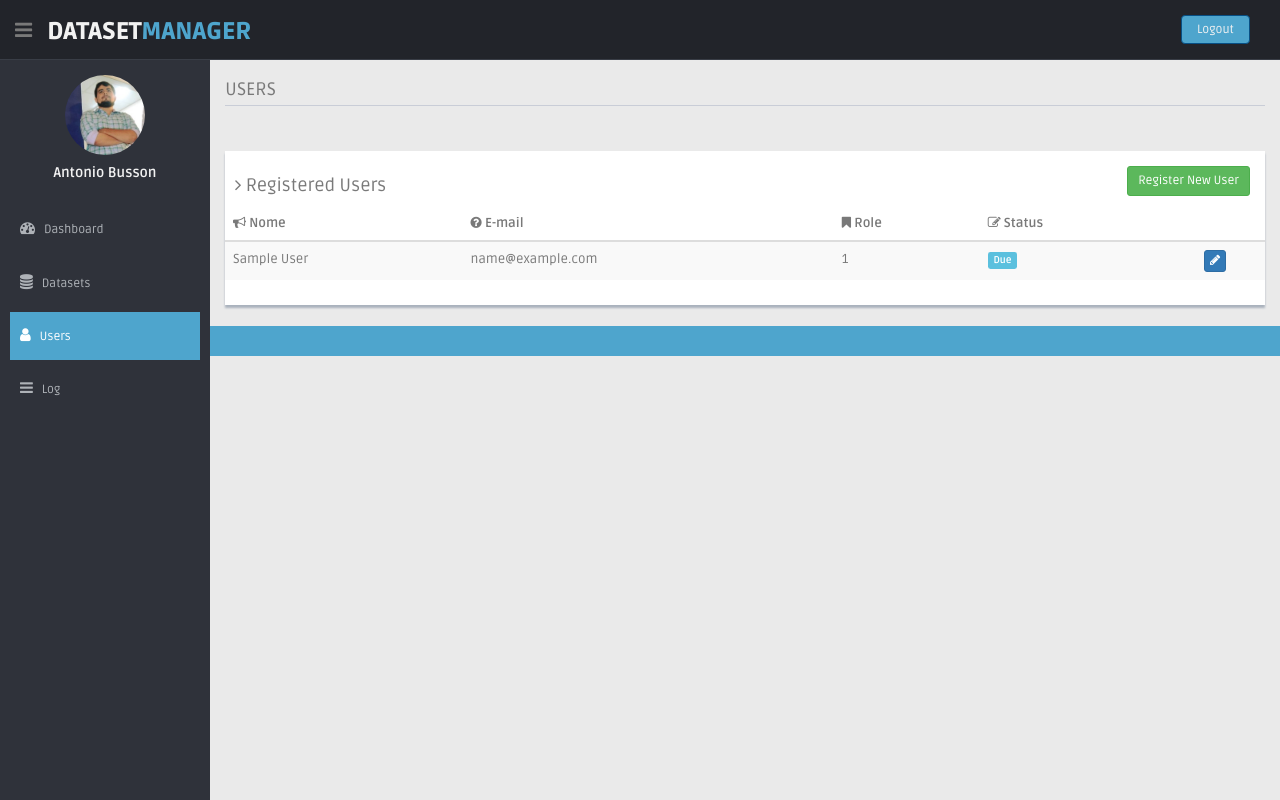
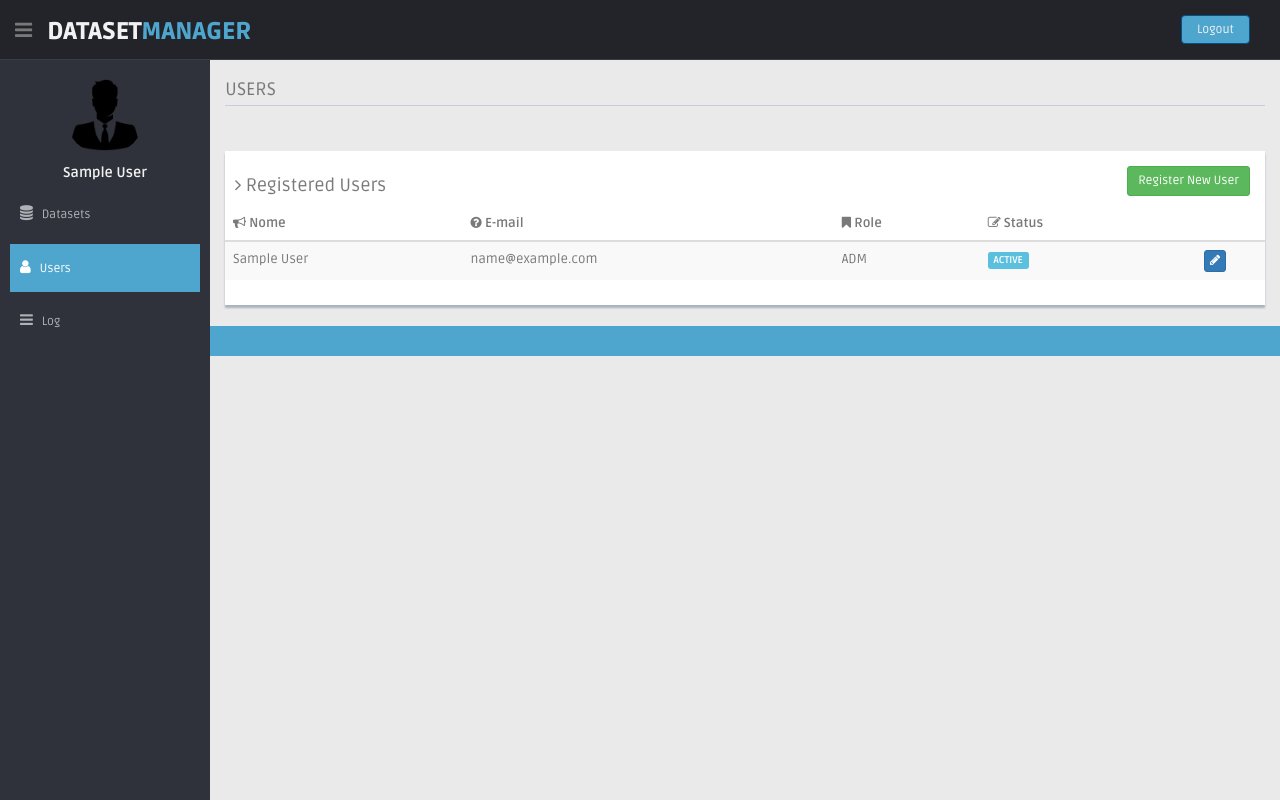
Before and after one commit to TeleMidia/DatasetManager, a Flask app: page /users in a window 1280 px wide. Run offline with Flask 2, Linux system fonts and the light colour scheme; a user stored in the database is signed in; tables that the repository leaves empty hold one stand-in row (values such as "Sample post"); some libraries are stand-ins or nearby versions.

Commit message:
user interface

```diff
--- a/src/app/forms.py
+++ b/src/app/forms.py
@@ -41,7 +41,7 @@ class CreateUserForm(FlaskForm):
 class EditUserForm(FlaskForm):
     id = StringField('Dataset id', validators=[DataRequired()])
     role = SelectField('Role', choices=[(USER_TYPE["NORMAL"], "ANNOTATOR"), (USER_TYPE["ADM"], "ADMIN")])
-    active = SelectField('STATUS', choices=[(USER_STATUS["ACTIVE"], "ACTIVE"), (USER_STATUS["BLOCKED"], "BLOCKED")])
+    active = SelectField('STATUS', choices=[("0", "ACTIVE"), ("1", "BLOCKED")])
     edit = SubmitField('Edit')
 
 class CreateDatasetForm(FlaskForm):
--- a/src/app/routes.py
+++ b/src/app/routes.py
@@ -79,7 +79,7 @@ def users():
         temp_password = randomString()
         temp_password = "123456"
         if databaseManager.registerUser(email_p=createUserForm.email.data, type_p=int(createUserForm.role.data),
-                                        name_p=createUserForm.username.data, password=temp_password, active_p=False) == 0:
+                                        name_p=createUserForm.username.data, password=temp_password, active_p=True) == 0:
             print("the user has been created")
             #send_email("Um teste", "ajgbusson@gmail.com", [createUserForm.email.data],"Um teste", "<h4> Um teste </h4>")
         else:
@@ -90,7 +90,8 @@ def users():
 
 
     users = databaseManager.getAllUser()
-    return render_template('user_table.html', title="USERS", users=users, createUserForm=createUserForm, editUserForm=editUserForm)
+    return render_template('user_table.html', current_user=current_user, title="USERS", users=users, createUserForm=createUserForm, editUserForm=editUserForm,
+                                                getTypeByValue=getTypeByValue)
 
 
 
@@ -107,7 +108,7 @@ def datasets():
             description_p = formCreateDataset.description.data,
             annotation_type_p = int(formCreateDataset.annotation_type.data), owner_id_p = current_user.id,
             license_p = int(formCreateDataset.license.data), zipfile_=formCreateDataset.zip_file.data,
-            tags_p=formCreateDataset.tags.data, annotators_p=formCreateDataset.annotators.data)
+            tags_p=formCreateDataset.tags.data, annotators_p=formCreateDataset.annotators.data, batch_size_p=int(formCreateDataset.batch_size.data))
 
     #if formEditDataset.validate_on_submit():
 
@@ -115,7 +116,14 @@ def datasets():
         req_code, req_msg = databaseManager.deleteDataset(formDeleteDataset.id.data, formDeleteDataset.title.data)
 
 
-    datasets = databaseManager.getAllDatasets()
+    datasets = []
+
+    if current_user.role == int(USER_TYPE["SUPER_ADM"]):
+        datasets = databaseManager.getAllDatasets()
+    elif current_user.role == int(USER_TYPE["ADM"]):
+        datasets = getAllDatasetsByOwnerId(current_user.id)
+
+
     datasets_annotators = []
     for dataset in datasets:
         dataset.annotators = [[], ""]
@@ -130,14 +138,14 @@ def datasets():
                     pre_str = " and "
                 dataset.annotators[1] += pre_str+databaseManager.getUserById(user.user_id).name
 
-    return render_template('datasets.html', title="DATASETS",
+    return render_template('datasets.html', current_user=current_user, title="DATASETS",
         formCreateDataset=formCreateDataset, formEditDataset=formEditDataset,
         formDeleteDataset=formDeleteDataset, datasets=datasets,
         getTypeByValue=getTypeByValue, getUserById=databaseManager.getUserById)
 
-@app.route('/editor/<dataset_id>')
+@app.route('/editor/<dataset_id>/<batch_id>')
 @login_required
-def editor(dataset_id):
+def editor(dataset_id, batch_id):
 
     dataset = databaseManager.getDataset(dataset_id)
     if dataset is None:
@@ -145,11 +153,11 @@ def editor(dataset_id):
 
     formJsonUpload = UploadJson()
 
-    mediaList = databaseManager.getAllMediaFromDataset(dataset.id)
+    mediaList = databaseManager.getAllMediaFromDatasetBatch(dataset.id, batch_id)
 
-    return render_template('editor.html', title="EDITOR",
+    return render_template('editor.html', current_user=current_user, title="EDITOR",
             dataset=dataset, mediaList=mediaList, tags=dataset.tags.split(","),
-            formJsonUpload=formJsonUpload)
+            formJsonUpload=formJsonUpload, batch_id=batch_id)
 
 
 @app.route("/set_annotation/<dataset_id>/<media_id>", methods=['GET', 'POST'])
--- a/src/app/static/css/sismo_tool.css
+++ b/src/app/static/css/sismo_tool.css
@@ -98,6 +98,12 @@
     border-radius: 0px;
 }
 
+.tool_header .label{
+    font-size: 16px;
+    color:black;
+    vertical-align: middle;
+    font-weight: 100;
+}
 
 
 .inbox-pagination a.np-btn {
--- a/src/app/templates/base_interface.html
+++ b/src/app/templates/base_interface.html
@@ -56,7 +56,7 @@ along with this program.  If not, see <http://www.gnu.org/licenses/>.
 
       <div class="top-menu">
         <ul class="nav pull-right top-menu">
-          <li><a class="logout" href="login.html">Logout</a></li>
+          <li><a class="logout" href="/logout">Logout</a></li>
         </ul>
       </div>
     </header>
@@ -67,9 +67,9 @@ along with this program.  If not, see <http://www.gnu.org/licenses/>.
       <div id="sidebar" class="nav-collapse ">
         <!-- sidebar menu start-->
         <ul class="sidebar-menu" id="nav-accordion">
-          <p class="centered"><a href="profile.html"><img src="{{url_for('static', filename='img/busson.jpg')}}" class="img-circle" width="80"></a></p>
-          <h5 class="centered">Antonio Busson</h5>
-          <li class="mt">
+          <p class="centered"><a href="/profile"><img src="{{url_for('static', filename='img/user.png')}}" class="img-circle" width="80"></a></p>
+          <h5 class="centered">{{ current_user.name }}</h5>
+       <!-- <li class="mt">
             {% if title == "DASHBOARD" %}
             <a class="active" href="/index">
             {% else %}
@@ -78,7 +78,7 @@ along with this program.  If not, see <http://www.gnu.org/licenses/>.
               <i class="fa fa-dashboard"></i>
               <span>Dashboard</span>
               </a>
-          </li>
+          </li> -->
           <li>
             {% if title == "DATASETS" %}
             <a class="active" href="/datasets">
--- a/src/app/templates/datasets.html
+++ b/src/app/templates/datasets.html
@@ -32,6 +32,7 @@ along with this program.  If not, see <http://www.gnu.org/licenses/>.
             <th style="display: none"></th>
             <th style="display: none"></th>
             <th style="display: none"></th>
+            <th style="display: none"></th>
           </tr>
         </thead>
         <tbody>
@@ -44,17 +45,17 @@ along with this program.  If not, see <http://www.gnu.org/licenses/>.
                         <td class="center hidden-phone">1.0</td>
                         <td class="center hidden-phone">
                             <div class="pull-right hidden-phone">
-                                    <a href="/editor/{{ dataset.id }}"><button class="btn btn-success btn-xs"><i class="fa fa-edit"></i></button></a>
+                                    <a href="/editor/{{dataset.id}}/1"><button class="btn btn-success btn-xs"><i class="fa fa-edit"></i></button></a>
                                     <button class="btn btn-primary btn-xs" data-toggle="modal" data-target="#EditDatasetForm" onclick="clickEditDatasetButton('{{ dataset.id }}')"><i class="fa fa-pencil"></i></button>
                                     <button class="btn btn-danger btn-xs" data-toggle="modal" data-target="#DeleteDatasetForm" onclick="clickDeleteDatasetButton('{{ dataset.id }}')" ><i class="fa fa-trash-o "></i></button>
                                     <button class="btn btn-warning btn-xs"><i class="fa fa-share-square"></i></button>
                             </div>
                         </td>
                         <td style="display: none">{{ dataset.description }}</td>
-
                         <td style="display: none">{{ getTypeByValue("LICENSE", dataset.license) }}</td>
                         <td style="display: none">{{ getTypeByValue("ANNOTATION", dataset.annotation_type) }}</td>
                         <td style="display: none">{{ dataset.annotators[1] }}</td>
+                        <td style="display: none">{{ dataset.batch_count }}</td>
                     </tr>
                 {% endfor %}
         </tbody>
@@ -294,6 +295,7 @@ function fnFormatDetails(oTable, nTr) {
   sOut += '<tr><td><b>License:</b></td><td>' + aData[7] + '</td></tr>';
   sOut += '<tr><td><b>Annotation type:</b></td><td>' + aData[8] + '</td></tr>';
   sOut += '<tr><td><b>Annotators:</b></td><td>' + aData[9] + '</td></tr>';
+  sOut += '<tr><td><b>Batches:</b></td><td>' + aData[10] + '</td></tr>';
   sOut += '</table>';
 
   return sOut;
--- a/src/app/templates/user_table.html
+++ b/src/app/templates/user_table.html
@@ -43,8 +43,13 @@ along with this program.  If not, see <http://www.gnu.org/licenses/>.
             <tr>
               <td>{{ user.name }}</td>
               <td>{{ user.email }}</td>
-              <td>{{ user.role }}</td>
-              <td><span class="label label-info label-mini">Due</span></td>
+              <td>{{ getTypeByValue("ROLE", user.role) }}</td>
+              {% if user.active %}
+                <td><span class="label label-info label-mini">ACTIVE</span></td>
+              {% else %}
+                <td><span class="label label-danger label-mini">BLOCKED</span></td>
+              {% endif %}
+
               <td style="text-align: center;">
                 <button class="btn btn-primary btn-xs" data-toggle="modal" data-target="#EditUserForm" onclick="clickEditUserButton('{{ user.id }}')"><i class="fa fa-pencil"></i></button>
               </td>
--- a/src/app/utils/types.py
+++ b/src/app/utils/types.py
@@ -17,7 +17,7 @@ along with this program.  If not, see <http://www.gnu.org/licenses/>.
 
 USER_TYPE = {"SUPER_ADM": "0", "ADM": "1", "NORMAL": "2"}
 
-USER_STATUS = {"ACTIVE": "0", "BLOCKED": "1"}
+
 
 ERROR_TYPE = {"SUCCESS": 0}
 
@@ -41,3 +41,5 @@ def getTypeByValue(category_p, value_p):
         return getKeyByValue(ANNOTATION_TYPE, value_p)
     elif category_p == "LICENSE":
         return getKeyByValue(LICENSE_TYPE, value_p)
+    elif category_p == "ROLE":
+        return getKeyByValue(USER_TYPE, value_p)
--- a/src/config.py
+++ b/src/config.py
@@ -30,3 +30,5 @@ class Config(object):
     MAIL_USE_TLS = 1
     MAIL_USERNAME = "<e-mail>"
     MAIL_PASSWORD = "<password>"
+
+    DATASETS_STORAGE = "datasets"
```
Also changed, not shown: src/app/models_interface.py (+25 -34 lines), src/app/templates/editor.html (+30 -3 lines), src/app/static/img/busson.jpg (deleted), src/app/static/img/sismo.jpg (deleted).
